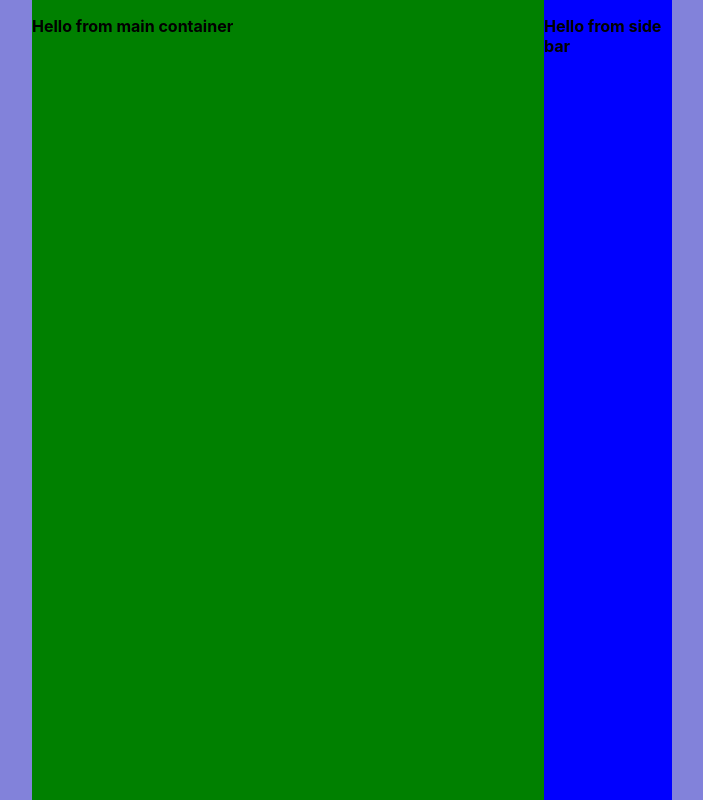
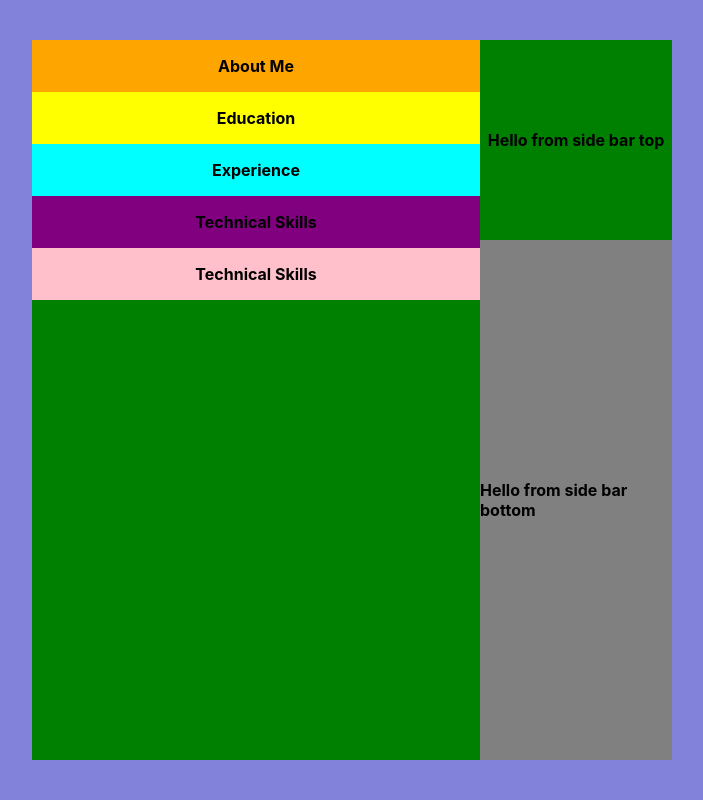
Before and after one commit to ljau/Luis-Jauregui-Resume, a React (Create React App) app: page / in a window 1280 px wide. Shown: the whole page, without its empty margins (288-991 px from the left). Built offline with nearby package versions, Linux system fonts and the light colour scheme.

Commit message:
base structure

```diff
--- a/src/containers/MainContainer/index.jsx
+++ b/src/containers/MainContainer/index.jsx
@@ -1,10 +1,24 @@
 import React from "react";
-import { CustomLabel, FlexContainer } from "..";
+import { CustomLabel, FlexContainer, MainBarContainer } from "..";
 
 export const MainContainer = () => {
   return (
-    <FlexContainer>
-      <CustomLabel>Hello from main container</CustomLabel>
-    </FlexContainer>
+    <MainBarContainer>
+      <FlexContainer bg="orange" h="20%">
+        <CustomLabel>About Me</CustomLabel>
+      </FlexContainer>
+      <FlexContainer bg="yellow" h="20%">
+        <CustomLabel>Education</CustomLabel>
+      </FlexContainer>
+      <FlexContainer bg="cyan" h="20%">
+        <CustomLabel>Experience</CustomLabel>
+      </FlexContainer>
+      <FlexContainer bg="purple" h="20%">
+        <CustomLabel>Technical Skills</CustomLabel>
+      </FlexContainer>
+      <FlexContainer bg="pink" h="20%">
+        <CustomLabel>Technical Skills</CustomLabel>
+      </FlexContainer>
+    </MainBarContainer>
   );
 };
--- a/src/containers/SideBar/index.jsx
+++ b/src/containers/SideBar/index.jsx
@@ -1,10 +1,15 @@
 import React from "react";
-import { SideBarContainer, CustomLabel } from "..";
+import { SideBarContainer, CustomLabel, FlexContainer } from "..";
 
 export const SideBar = () => {
   return (
     <SideBarContainer>
-      <CustomLabel>Hello from side bar</CustomLabel>
+      <FlexContainer h="30%" minHeight="25vh">
+        <CustomLabel>Hello from side bar top</CustomLabel>
+      </FlexContainer>
+      <FlexContainer h="70%" minHeight="65vh" bg="gray">
+        <CustomLabel>Hello from side bar bottom</CustomLabel>
+      </FlexContainer>
     </SideBarContainer>
   );
 };
--- a/src/containers/index.jsx
+++ b/src/containers/index.jsx
@@ -4,5 +4,6 @@ export {
     CustomLabel,
     Layout,
     SideBarContainer,
+    MainBarContainer,
     FlexContainer
 } from "./styled";
--- a/src/containers/styled.jsx
+++ b/src/containers/styled.jsx
@@ -2,23 +2,41 @@ import styled from "styled-components";
 
 export const Layout = styled.div`
   background-color: #8282da;
-height: 100vh;
+  height: 100%;
+  min-height: 100vh;
   width: 100%;
   display: flex;
   justify-content: center;
-align-items: center;
+  align-items: flex-start;
+`;
+
+export const MainBarContainer = styled.div`
+  background-color: green;
+  height: 90%;
+  width: 35%;
+  min-height: 90vh;
+  margin-top: 5vh;
+  margin-bottom: 5vh;
 `;
 
 export const SideBarContainer = styled.div`
   background-color: blue;
-height: 100%;
-width: 10%;
+  height: 90%;
+  width: 15%;
+  min-height: 90vh;
+  margin-top: 5vh;
+  margin-bottom: 5vh;
 `;
 
 export const FlexContainer = styled.div`
-background-color: green;
-height: 100%;
-width: 40%;
+  background-color: ${({ bg }) => bg ?? "green"};
+  height: ${({ h }) => h ?? "100%"};
+  width: ${({ w }) => w ?? "100%"};
+  display: flex;
+  justify-content: ${({ jc }) => jc ?? "center"};
+  align-items: ${({ align }) => (align ? "flex-start" : "center")};
+  flex-direction: ${({ dir }) => dir ?? "column"};
+  min-height: ${({ minHeight }) => minHeight ?? "undefined"};
 `;
 
 export const CustomLabel = styled.p`
```
Lines whose indentation alone changed are shown as unchanged.
